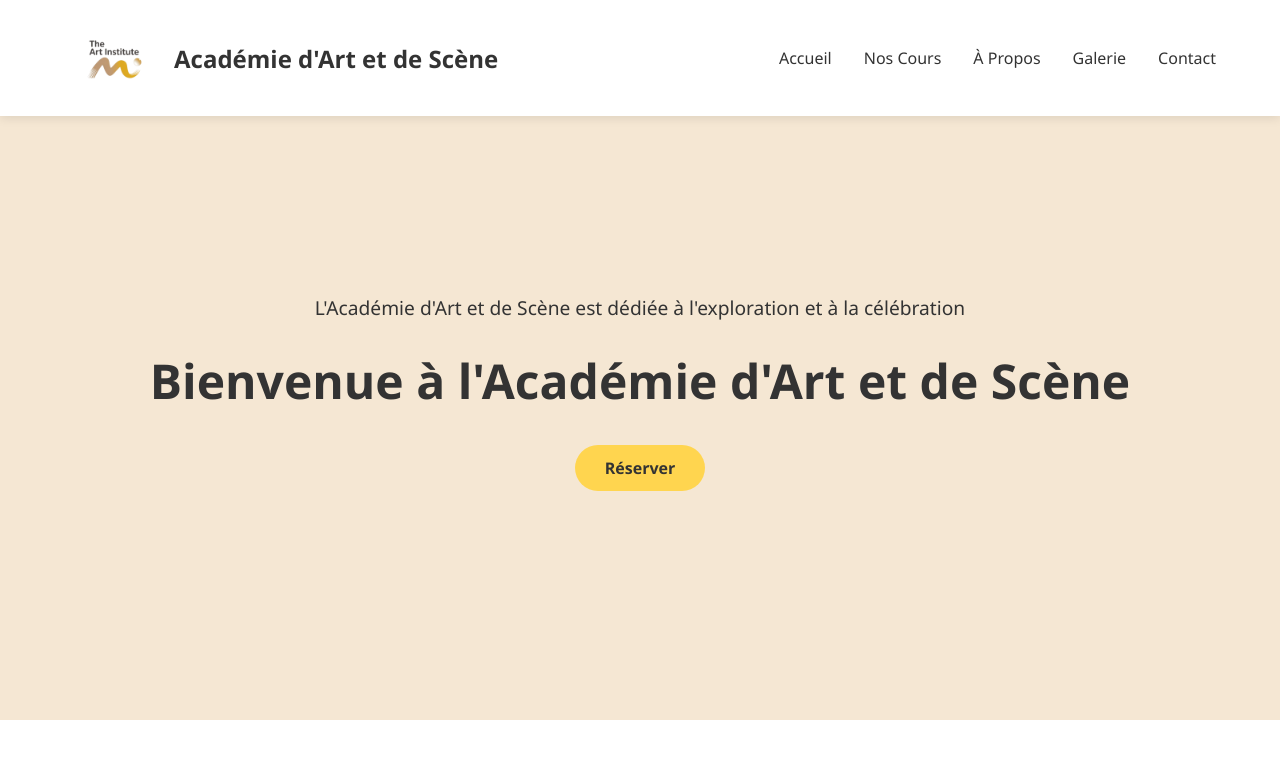
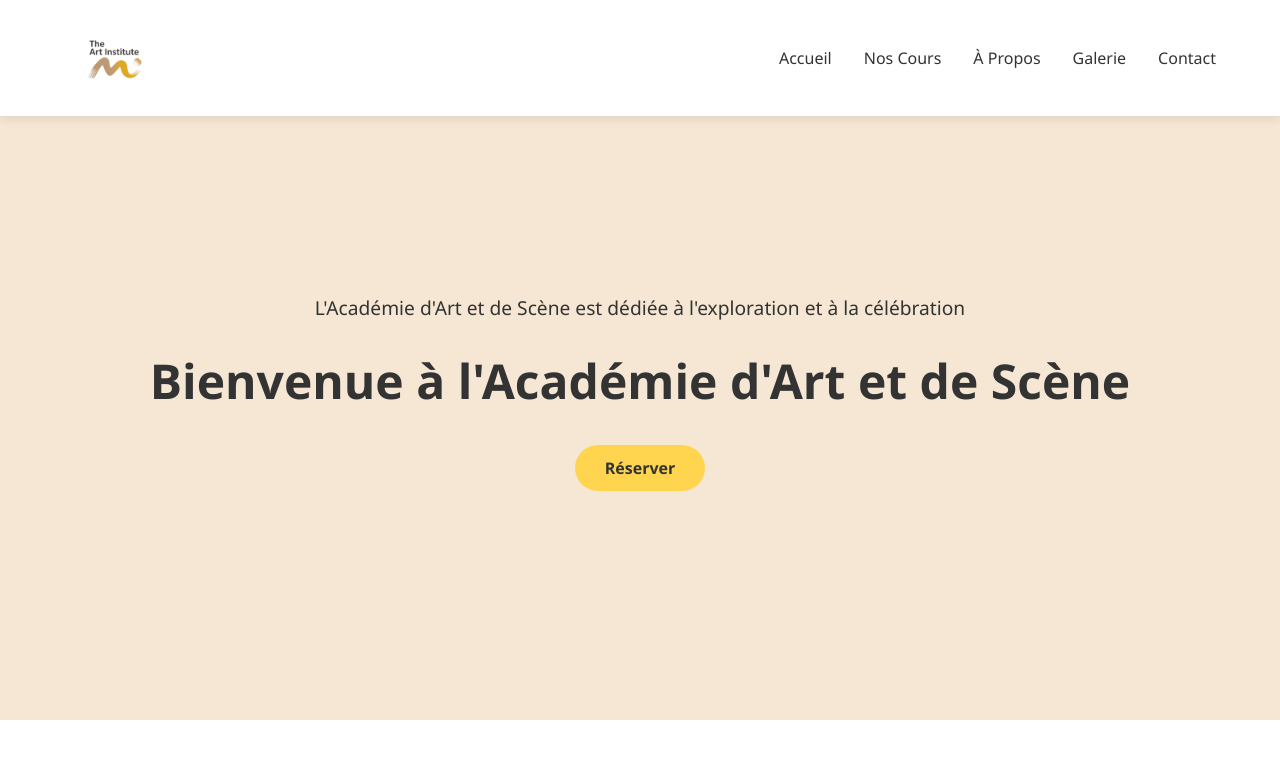
Before and after one commit to loviaknh/akdemy, a plain HTML site: page index.html in a window 1280 px wide. Shown: the top 781 px of the page. Drawn offline with Linux system fonts and the light colour scheme.

Commit message:
retrait_titre_logo

```diff
--- a/index.html
+++ b/index.html
@@ -12,7 +12,7 @@
     <header>
         <div class="logo-container">
             <img src="./image/logo.png" alt="Logo Académie d'Art et de Scène" class="logo">
-            <div class="logo-text">Académie d'Art et de Scène</div>
+            <!--<div class="logo-text">Académie d'Art et de Scène</div>-->
         </div>
         <div class="hamburger">
             <span class="bar"></span>
```
